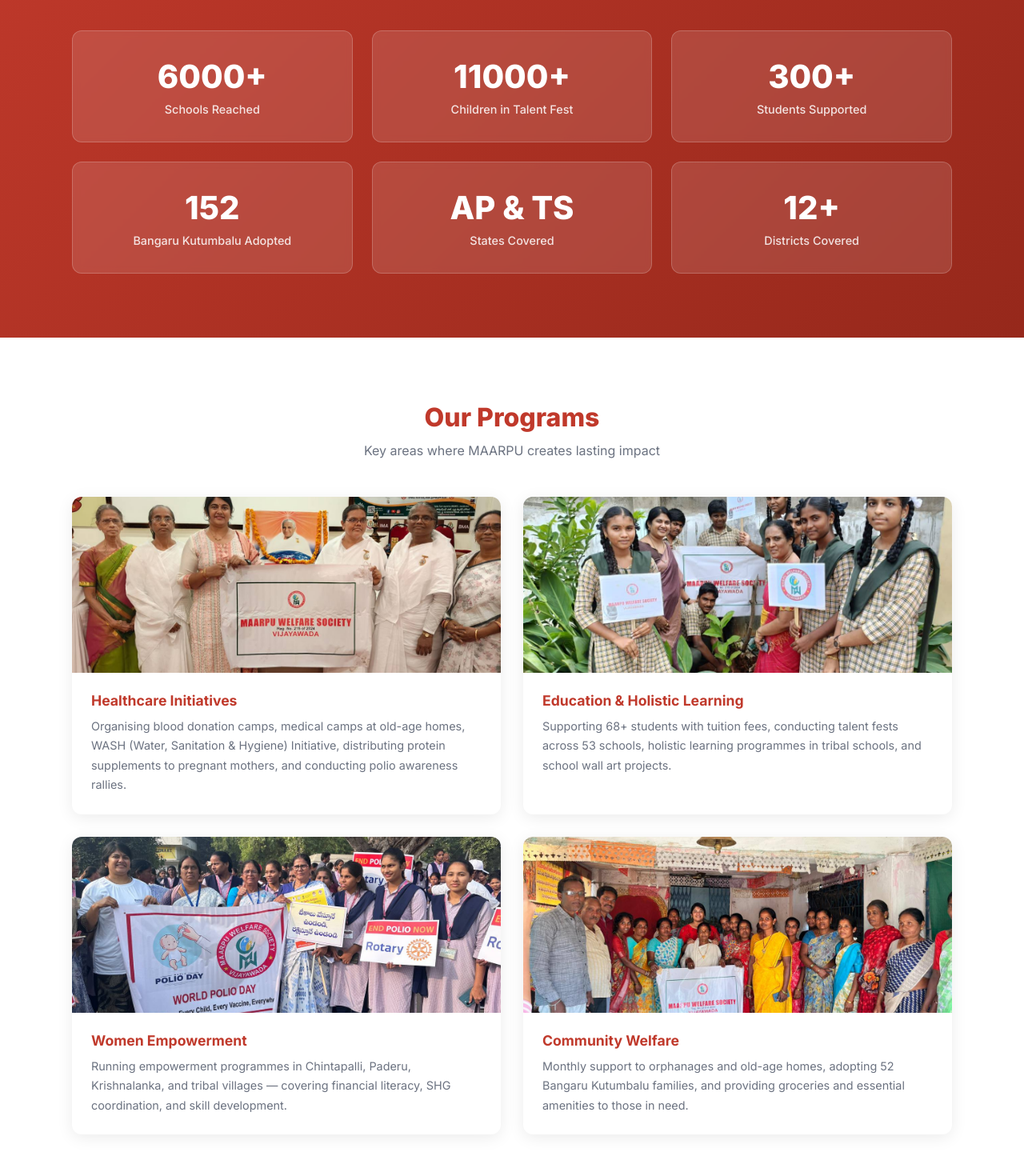
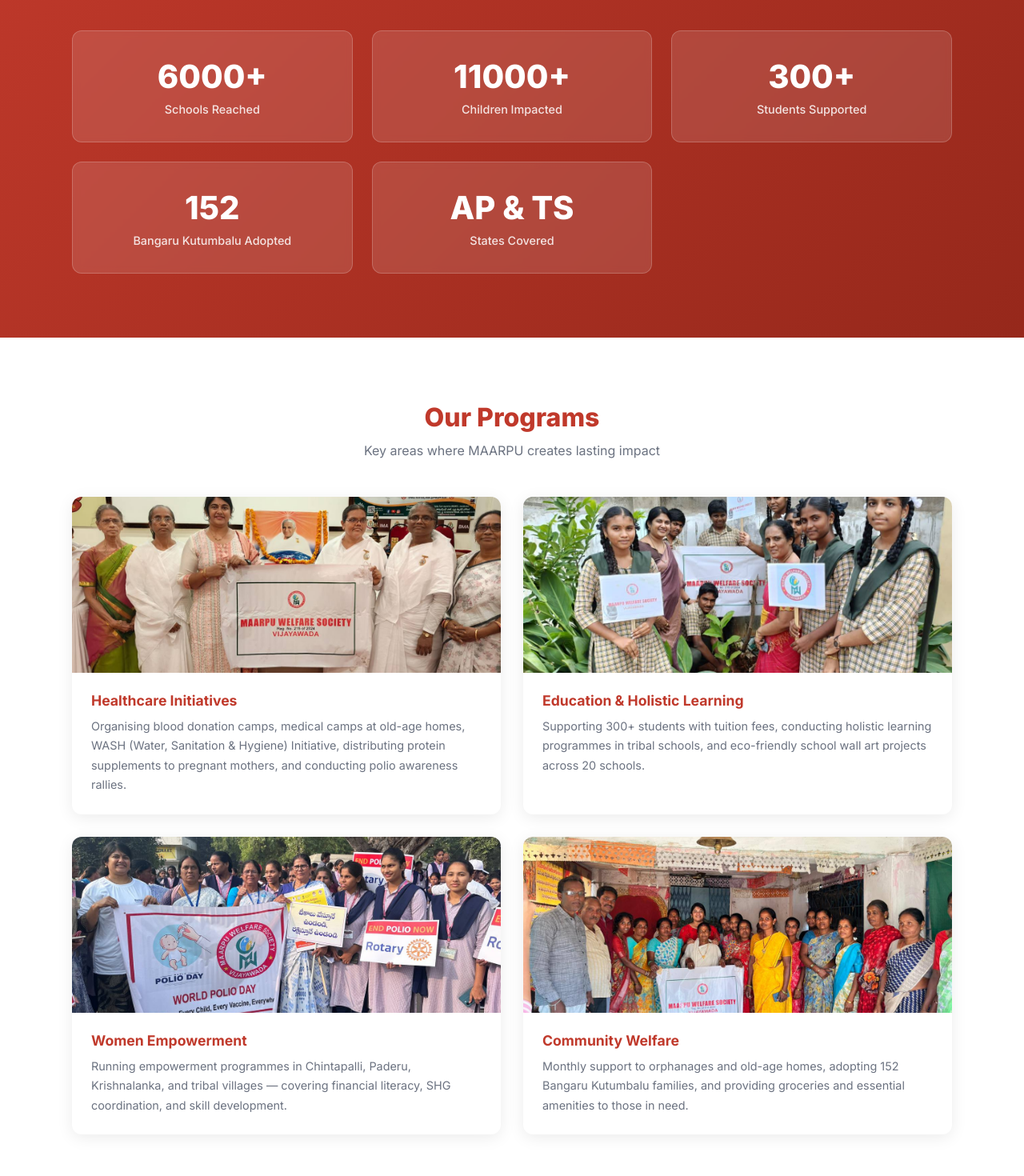
Before and after one commit to ShreyanSimhadri/maarpu-website, a React (Vite) app: page / in a window 1280 px wide. Shown: the part 1660-3130 px from the top of the page at 80% size. Built offline with nearby package versions, Linux system fonts and the light colour scheme.

Commit message:
Fix numbers consistency across Impact and Programs

```diff
--- a/src/components/Impact.jsx
+++ b/src/components/Impact.jsx
@@ -2,11 +2,10 @@ import './Impact.css'
 
 const stats = [
   { number: '6000+', label: 'Schools Reached' },
-  { number: '11000+', label: 'Children in Talent Fest' },
+  { number: '11000+', label: 'Children Impacted' },
   { number: '300+', label: 'Students Supported' },
   { number: '152', label: 'Bangaru Kutumbalu Adopted' },
   { number: 'AP & TS', label: 'States Covered' },
-  { number: '12+', label: 'Districts Covered' },
 ]
 
 export default function Impact() {
--- a/src/components/Programs.jsx
+++ b/src/components/Programs.jsx
@@ -13,7 +13,7 @@ const programs = [
   {
     img: plantation,
     title: 'Education & Holistic Learning',
-    desc: 'Supporting 68+ students with tuition fees, conducting talent fests across 53 schools, holistic learning programmes in tribal schools, and school wall art projects.',
+    desc: 'Supporting 300+ students with tuition fees, conducting holistic learning programmes in tribal schools, and eco-friendly school wall art projects across 20 schools.',
   },
   {
     img: polioRally,
@@ -23,7 +23,7 @@ const programs = [
   {
     img: community,
     title: 'Community Welfare',
-    desc: 'Monthly support to orphanages and old-age homes, adopting 52 Bangaru Kutumbalu families, and providing groceries and essential amenities to those in need.',
+    desc: 'Monthly support to orphanages and old-age homes, adopting 152 Bangaru Kutumbalu families, and providing groceries and essential amenities to those in need.',
   },
 ]
 
```
